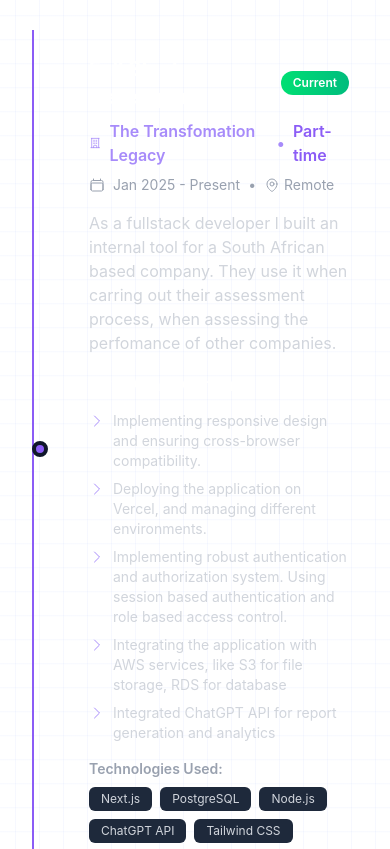
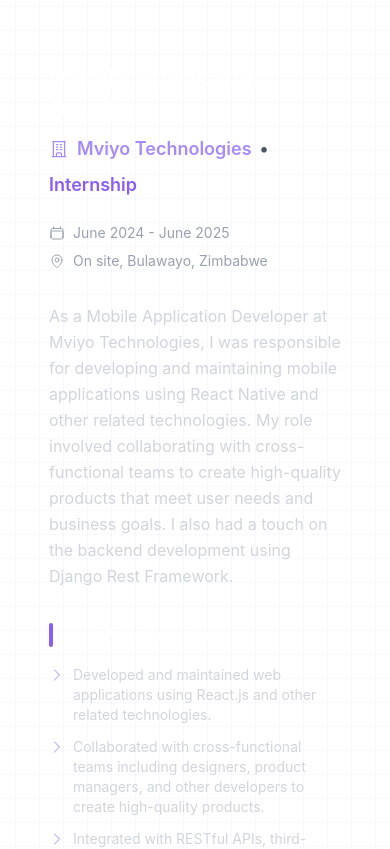
Before and after one commit to TanyaMushonga/tanyaradzwatmushonga-portifolio, a Next.js app: page / in a window 390 px wide. Shown: the part 7520-8369 px from the top of the page. Built offline with nearby package versions, Linux system fonts and the light colour scheme.

Commit message:
feat: Introduce Research and Hackathons sections, implement project sorting, and update certification data and other content components.

```diff
--- a/src/app/components/experience.tsx
+++ b/src/app/components/experience.tsx
@@ -1,10 +1,12 @@
 "use client";
-import { motion } from "framer-motion";
+import { useState, useEffect } from "react";
+import { motion, AnimatePresence } from "framer-motion";
 import {
   CalendarIcon,
   MapPinIcon,
   BuildingOfficeIcon,
   ChevronRightIcon,
+  ChevronLeftIcon,
 } from "@heroicons/react/24/outline";
 
 const Experience = () => {
@@ -65,6 +67,48 @@
     },
   ];
 
+  const [currentIndex, setCurrentIndex] = useState(0);
+  const [isPaused, setIsPaused] = useState(false);
+  const [direction, setDirection] = useState(0);
+
+  useEffect(() => {
+    if (!isPaused) {
+      const interval = setInterval(() => {
+        nextSlide();
+      }, 5000); // Change slide every 5 seconds
+      return () => clearInterval(interval);
+    }
+  }, [currentIndex, isPaused]);
+
+  const nextSlide = () => {
+    setDirection(1);
+    setCurrentIndex((prev) => (prev + 1) % experiences.length);
+  };
+
+  const prevSlide = () => {
+    setDirection(-1);
+    setCurrentIndex((prev) => (prev - 1 + experiences.length) % experiences.length);
+  };
+
+  const variants = {
+    enter: (direction: number) => ({
+      x: direction > 0 ? 1000 : -1000,
+      opacity: 0,
+    }),
+    center: {
+      zIndex: 1,
+      x: 0,
+      opacity: 1,
+    },
+    exit: (direction: number) => ({
+      zIndex: 0,
+      x: direction < 0 ? 1000 : -1000,
+      opacity: 0,
+    }),
+  };
+
+  const currentExp = experiences[currentIndex];
+
   return (
     <section id="experience" className="py-20 relative overflow-hidden">
       <div className="max-w-7xl mx-auto px-4 sm:px-6 lg:px-8">
@@ -83,72 +127,84 @@
           </p>
         </motion.div>
 
-        <div className="relative">
-          <div className="absolute left-4 md:left-1/2 transform md:-translate-x-1/2 w-0.5 h-full bg-gradient-to-b from-primary-500 to-accent-400" />
+        <div
+          className="relative max-w-4xl mx-auto"
+          onMouseEnter={() => setIsPaused(true)}
+          onMouseLeave={() => setIsPaused(false)}
+        >
+          {/* Navigation Buttons */}
+          <button
+            onClick={prevSlide}
+            className="absolute left-0 top-1/2 -translate-y-1/2 -translate-x-12 z-20 p-2 rounded-full bg-white/5 hover:bg-white/10 border border-white/10 text-white transition-all hidden md:block"
+          >
+            <ChevronLeftIcon className="w-6 h-6" />
+          </button>
 
-          <div className="space-y-12">
-            {experiences.map((exp, index) => (
+          <button
+            onClick={nextSlide}
+            className="absolute right-0 top-1/2 -translate-y-1/2 translate-x-12 z-20 p-2 rounded-full bg-white/5 hover:bg-white/10 border border-white/10 text-white transition-all hidden md:block"
+          >
+            <ChevronRightIcon className="w-6 h-6" />
+          </button>
+
+          <div className="overflow-hidden min-h-[600px]">
+            <AnimatePresence initial={false} custom={direction} mode="wait">
               <motion.div
-                key={exp.id}
-                initial={{ opacity: 0, y: 50 }}
-                whileInView={{ opacity: 1, y: 0 }}
-                viewport={{ once: true }}
-                transition={{ delay: index * 0.2 }}
-                className={`relative flex items-center ${
-                  index % 2 === 0 ? "md:flex-row" : "md:flex-row-reverse"
-                }`}
+                key={currentIndex}
+                custom={direction}
+                variants={variants}
+                initial="enter"
+                animate="center"
+                exit="exit"
+                transition={{
+                  x: { type: "spring", stiffness: 300, damping: 30 },
+                  opacity: { duration: 0.2 },
+                }}
+                className="w-full"
               >
-                <div className="absolute left-4 md:left-1/2 transform md:-translate-x-1/2 w-4 h-4 bg-gradient-to-r from-primary-500 to-accent-400 rounded-full border-4 border-dark-900 z-10" />
-
-                <div
-                  className={`w-full md:w-1/2 ${
-                    index % 2 === 0
-                      ? "md:pr-12 pl-12 md:pl-0"
-                      : "md:pl-12 pl-12"
-                  }`}
-                >
-                  <motion.div
-                    whileHover={{ y: -5, scale: 1.02 }}
-                    className="glass-effect rounded-2xl p-6 border border-white/10 hover:border-primary-500/30 transition-all duration-300"
-                  >
-                    <div className="mb-4">
-                      <div className="flex items-center justify-between mb-2">
-                        <h3 className="text-xl md:text-2xl font-bold text-white">
-                          {exp.title}
-                        </h3>
-                        {exp.current && (
-                          <span className="bg-gradient-to-r from-green-400 to-emerald-500 text-white px-3 py-1 rounded-full text-xs font-semibold">
+                <div className="glass-effect rounded-2xl p-8 border border-white/10">
+                  <div className="flex flex-col md:flex-row md:items-start justify-between gap-6 mb-8">
+                    <div>
+                      <h3 className="text-2xl md:text-3xl font-bold text-white mb-2">
+                        {currentExp.title}
+                      </h3>
+                      <div className="flex items-center text-primary-400 font-semibold text-lg flex-wrap gap-2">
+                        <BuildingOfficeIcon className="w-5 h-5" />
+                        <span>{currentExp.company}</span>
+                        <span className="text-gray-600">•</span>
+                        <span className="text-accent-400">{currentExp.type}</span>
+                        {currentExp.current && (
+                          <span className="ml-2 bg-gradient-to-r from-green-400 to-emerald-500 text-white px-3 py-1 rounded-full text-xs font-semibold">
                             Current
                           </span>
                         )}
                       </div>
+                    </div>
 
-                      <div className="space-y-2">
-                        <div className="flex items-center text-primary-400 font-semibold">
-                          <BuildingOfficeIcon className="w-4 h-4 mr-2" />
-                          <span>{exp.company}</span>
-                          <span className="mx-2">•</span>
-                          <span className="text-accent-400">{exp.type}</span>
-                        </div>
-
-                        <div className="flex items-center text-gray-400 text-sm">
-                          <CalendarIcon className="w-4 h-4 mr-2" />
-                          <span>{exp.duration}</span>
-                          <span className="mx-2">•</span>
-                          <MapPinIcon className="w-4 h-4 mr-1" />
-                          <span>{exp.location}</span>
-                        </div>
+                    <div className="flex flex-col md:items-end text-gray-400 text-sm gap-2">
+                      <div className="flex items-center">
+                        <CalendarIcon className="w-4 h-4 mr-2" />
+                        <span>{currentExp.duration}</span>
+                      </div>
+                      <div className="flex items-center">
+                        <MapPinIcon className="w-4 h-4 mr-2" />
+                        <span>{currentExp.location}</span>
                       </div>
                     </div>
+                  </div>
 
-                    <p className="text-gray-300 mb-4">{exp.description}</p>
+                  <p className="text-gray-300 mb-8 leading-relaxed">
+                    {currentExp.description}
+                  </p>
 
-                    <div className="mb-4">
-                      <h4 className="text-lg font-semibold text-white mb-3">
-                        Key Achievements:
+                  <div className="grid md:grid-cols-2 gap-8">
+                    <div>
+                      <h4 className="text-lg font-semibold text-white mb-4 flex items-center">
+                        <span className="w-1 h-6 bg-primary-500 rounded-full mr-3"></span>
+                        Key Achievements
                       </h4>
-                      <ul className="space-y-2">
-                        {exp.achievements.map((achievement, i) => (
+                      <ul className="space-y-3">
+                        {currentExp.achievements.map((achievement, i) => (
                           <li
                             key={i}
                             className="flex items-start text-gray-300 text-sm"
@@ -161,23 +217,41 @@
                     </div>
 
                     <div>
-                      <h4 className="text-sm font-semibold text-gray-400 mb-2">
-                        Technologies Used:
+                      <h4 className="text-lg font-semibold text-white mb-4 flex items-center">
+                        <span className="w-1 h-6 bg-accent-500 rounded-full mr-3"></span>
+                        Technologies
                       </h4>
                       <div className="flex flex-wrap gap-2">
-                        {exp.technologies.map((tech, i) => (
+                        {currentExp.technologies.map((tech, i) => (
                           <span
                             key={i}
-                            className="bg-dark-800 px-3 py-1 rounded-md text-xs text-gray-300"
+                            className="bg-white/5 border border-white/5 hover:border-white/20 px-3 py-1.5 rounded-lg text-sm text-gray-300 transition-colors"
                           >
                             {tech}
                           </span>
                         ))}
                       </div>
                     </div>
-                  </motion.div>
+                  </div>
                 </div>
               </motion.div>
+            </AnimatePresence>
+          </div>
+
+          {/* Indicators */}
+          <div className="flex justify-center mt-8 gap-2">
+            {experiences.map((_, index) => (
+              <button
+                key={index}
+                onClick={() => {
+                  setDirection(index > currentIndex ? 1 : -1);
+                  setCurrentIndex(index);
+                }}
+                className={`w-3 h-3 rounded-full transition-all duration-300 ${index === currentIndex
+                    ? "bg-primary-500 w-8"
+                    : "bg-white/20 hover:bg-white/40"
+                  }`}
+              />
             ))}
           </div>
         </div>
```
